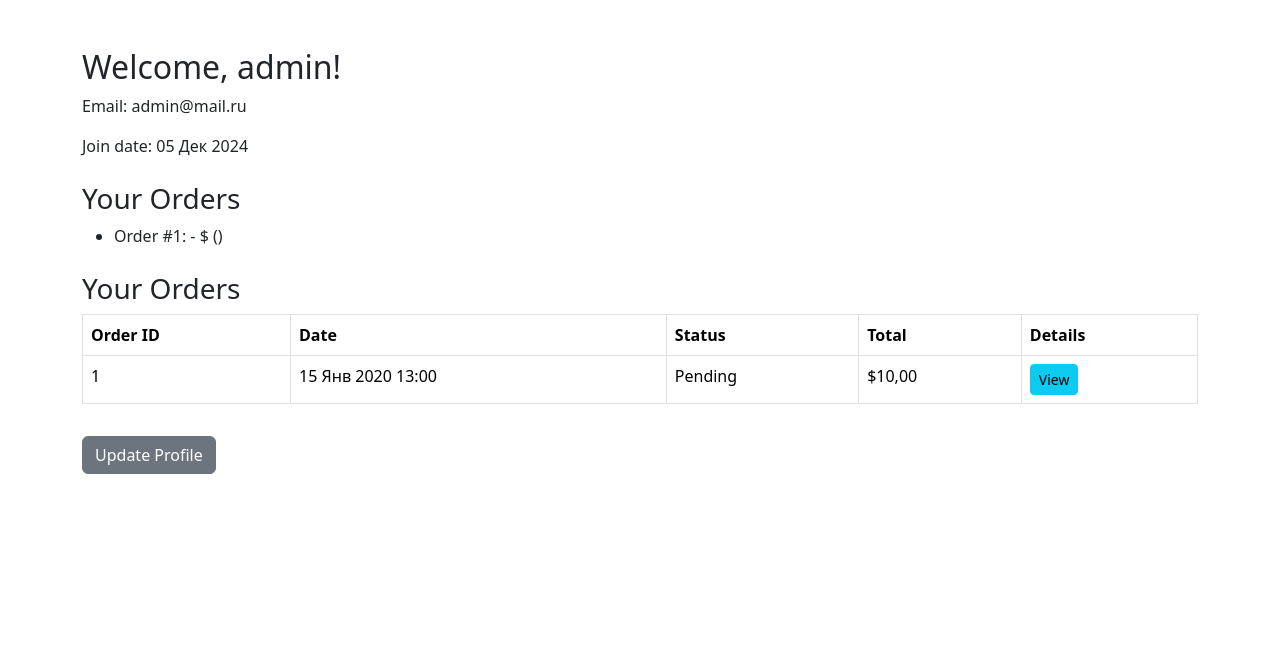
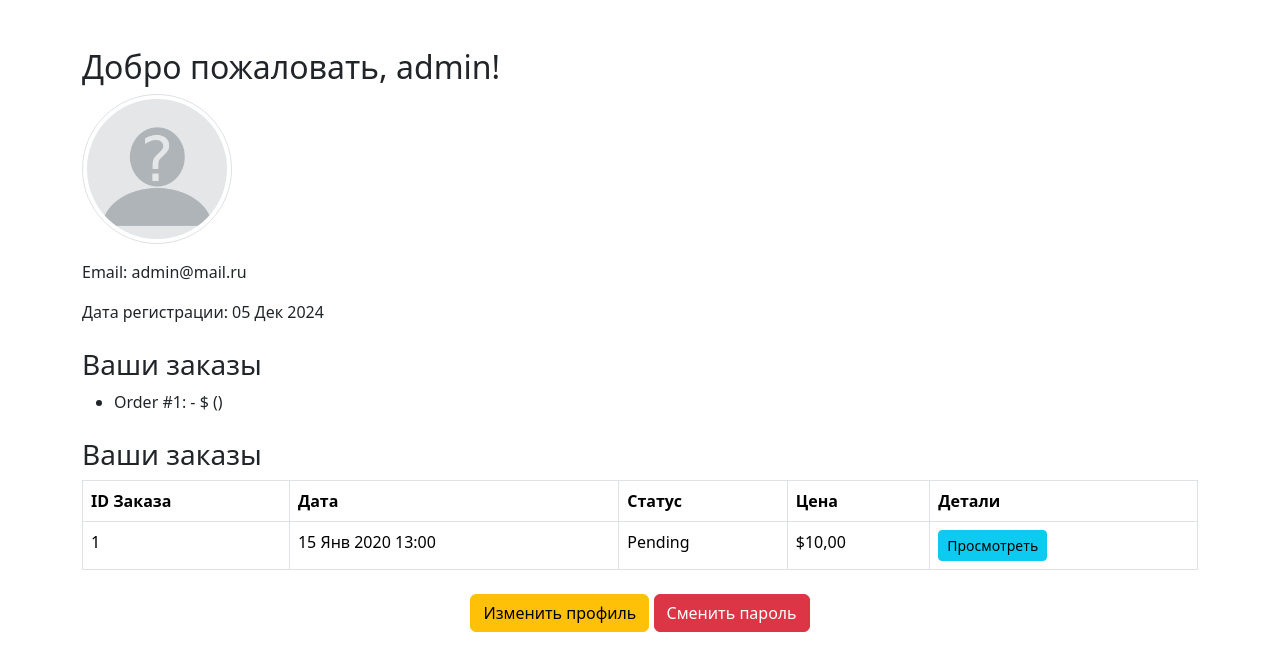
Before and after one commit to dmtltshv/videogame_webshop, a Django app: page /profile/ in a window 1280 px wide. Shown: the part 56-727 px from the top of the page. Run offline with Django 5.2, Linux system fonts and the light colour scheme; a user stored in the database is signed in; tables that the repository leaves empty hold one stand-in row (values such as "Sample post").

Commit message:
Исправлен профиль пользователя

```diff
--- a/videogame_store/shop/models.py
+++ b/videogame_store/shop/models.py
@@ -4,7 +4,7 @@
 
 class CustomUser(AbstractUser):
     email = models.EmailField(unique=True)
-    avatar = models.ImageField(upload_to='avatars/', blank=True, null=True)
+    avatar = models.ImageField(upload_to='avatars/', blank=True, null=True, default='avatars/default.png')
 
 
 class Category(models.Model):
--- a/videogame_store/shop/templates/shop/profile.html
+++ b/videogame_store/shop/templates/shop/profile.html
@@ -2,27 +2,40 @@
 {% block title %}My Account{% endblock %}
 {% block content %}
 <div class="container mt-5">
-    <h2>Welcome, {{ user.username }}!</h2>
+    <h2>Добро пожаловать, {{ user.username }}!</h2>
+    {% if user.avatar %}
+        <img src="{{ user.avatar.url }}" alt="Avatar" class="img-thumbnail rounded-circle mb-3" style="width: 150px; height: 150px;">
+    {% else %}
+        <img src="/media/avatars/default.png" alt="Default Avatar" class="img-thumbnail rounded-circle mb-3" style="width: 150px; height: 150px;">
+    {% endif %}
     <p>Email: {{ user.email }}</p>
-    <p>Join date: {{ user.date_joined|date:"d M Y" }}</p>
+    <p>Дата регистрации: {{ user.date_joined|date:"d M Y" }}</p>
 
-    <h3 class="mt-4">Your Orders</h3>
+    <h3 class="mt-4">
+        Ваши заказы
+    </h3>
       <ul>
           {% for order in orders %}
-          <li>Order #{{ order.id }}: {{ order.game.title }} - ${{ order.game.price }} ({{ order.date_ordered|date:"d M Y" }})</li>
+          <li>
+              Order #{{ order.id }}: {{ order.game.title }} - ${{ order.game.price }} ({{ order.date_ordered|date:"d M Y" }})
+          </li>
           {% empty %}
-          <li>You have no orders yet.</li>
+          <li>
+              У Вас нет заказов :(
+          </li>
           {% endfor %}
       </ul>
-    <h3 class="mt-4">Your Orders</h3>
+    <h3 class="mt-4">
+        Ваши заказы
+    </h3>
     <table class="table table-bordered">
         <thead>
             <tr>
-                <th>Order ID</th>
-                <th>Date</th>
-                <th>Status</th>
-                <th>Total</th>
-                <th>Details</th>
+                <th>ID Заказа</th>
+                <th>Дата</th>
+                <th>Статус</th>
+                <th>Цена</th>
+                <th>Детали</th>
             </tr>
         </thead>
         <tbody>
@@ -33,15 +46,22 @@
                 <td>{{ order.created_at|date:"d M Y H:i" }}</td>
                 <td>{{ order.status }}</td>
                 <td>${{ order.items.all|summa:"price" }}</td>
-                <td><a href="{% url 'order_detail' order.id %}" class="btn btn-info btn-sm">View</a></td>
+                <td><a href="{% url 'order_detail' order.id %}" class="btn btn-info btn-sm">Просмотреть</a></td>
             </tr>
             {% empty %}
             <tr>
-                <td colspan="5" class="text-center">You have no orders.</td>
+                <td colspan="5" class="text-center">Вы не имеете заказов</td>
             </tr>
             {% endfor %}
         </tbody>
     </table>
-    <a href="#" class="btn btn-secondary mt-3">Update Profile</a>
+    <div class="text-center mt-4">
+        <a href="{% url 'profile_edit' %}" class="btn btn-warning">
+            Изменить профиль
+        </a>
+        <a href="{% url 'reset_password' %}" class="btn btn-danger">
+        Сменить пароль
+        </a>
+    </div>
 </div>
 {% endblock %}
--- a/videogame_store/shop/views.py
+++ b/videogame_store/shop/views.py
@@ -7,7 +7,9 @@
 from django.contrib.auth.decorators import login_required
 from django.urls import reverse_lazy
 from django.contrib import messages
-
+from .forms import ProfileUpdateForm, PasswordResetForm
+from django.contrib.auth.decorators import login_required
+from django.contrib.auth.hashers import make_password
 
 from .models import Game, Category, Cart, Order, OrderItem
 
@@ -56,8 +58,34 @@
 def profile(request):
     return render(request, 'shop/profile.html')
 
+@login_required
+def profile_edit(request):
+    if request.method == 'POST':
+        form = ProfileUpdateForm(request.POST, request.FILES, instance=request.user)
+        if form.is_valid():
+            form.save()
+            messages.success(request, 'Ваш профиль был успешно обновлён.')
+            return redirect('profile')
+    else:
+        form = ProfileUpdateForm(instance=request.user)
 
+    return render(request, 'shop/profile_edit.html', {'form': form})
 
+@login_required
+def reset_password(request):
+    if request.method == 'POST':
+        form = PasswordResetForm(request.POST, user=request.user)
+        if form.is_valid():
+            new_password = form.cleaned_data['new_password']
+            # Устанавливаем новый пароль
+            request.user.password = make_password(new_password)
+            request.user.save()
+            messages.success(request, "Пароль успешно изменён.")
+            return redirect('game_list')
+    else:
+        form = PasswordResetForm(user=request.user)
+
+    return render(request, 'shop/reset_password.html', {'form': form})
 
 
 
--- a/videogame_store/videogame_store/urls.py
+++ b/videogame_store/videogame_store/urls.py
@@ -14,6 +14,8 @@
     path('logout/', views.logout_view, name='logout'),
     path('register/', views.register, name='register'),
     path('profile/', views.profile, name='profile'),
+    path('profile_edit/', views.profile_edit, name='profile_edit'),
+    path('reset-password/', views.reset_password, name='reset_password'),
 
     path('add-to-cart/<int:game_id>/', views.add_to_cart, name='add_to_cart'),
     path('remove-from-cart/<int:cart_item_id>/', views.remove_from_cart, name='remove_from_cart'),
```
Also changed, not shown: videogame_store/shop/forms.py (+51 -0 lines), videogame_store/shop/templates/shop/profile_edit.html (added, +16 -0 lines), videogame_store/shop/templates/shop/reset_password.html (added, +16 -0 lines), videogame_store/db.sqlite3, videogame_store/media/avatars/6117163853.jpg (added), videogame_store/media/avatars/6117163853_NYbFzBh.jpg (added), videogame_store/media/avatars/default.png (added), videogame_store/shop/migrations/0002_alter_customuser_avatar.py (added).
